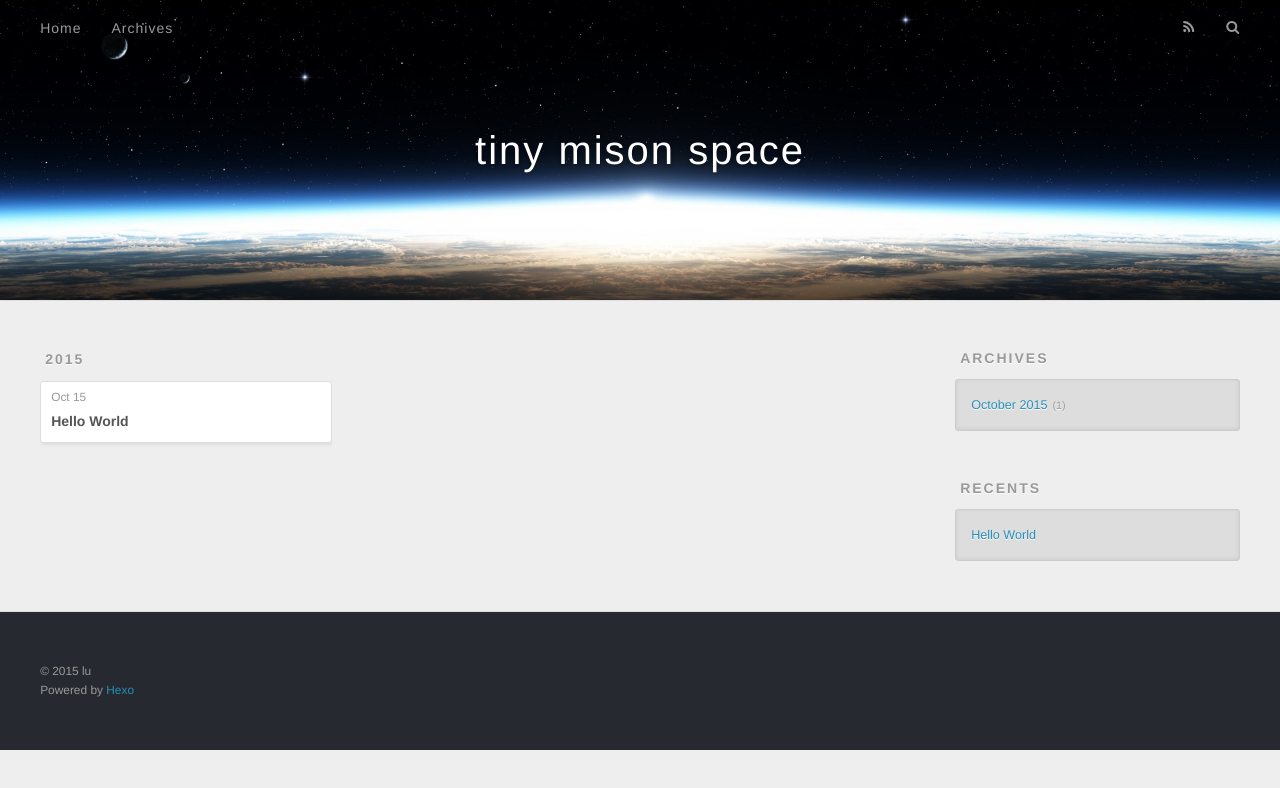
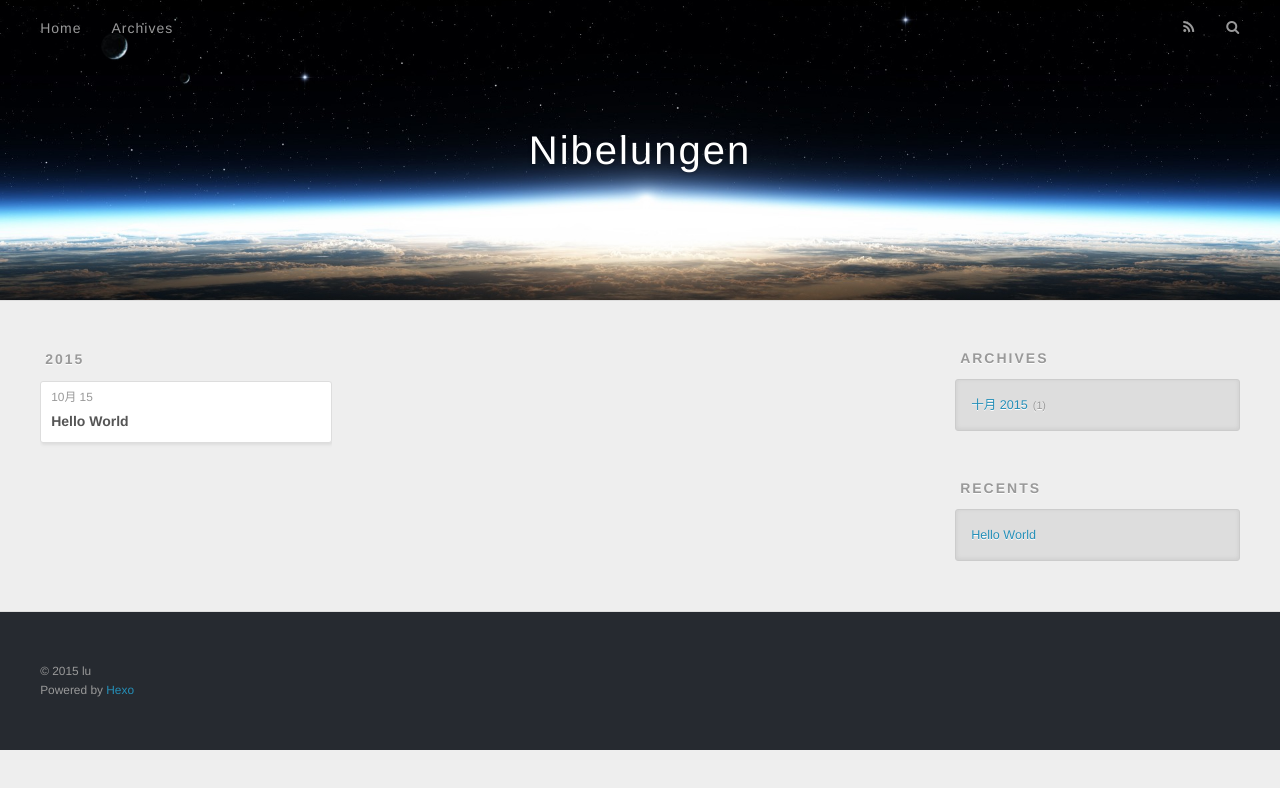
Before and after one commit to tinymison/tinymison.github.io, a plain HTML site: page archives/index.html in a window 1280 px wide. Drawn offline with nearby package versions, Linux system fonts and the light colour scheme.

Commit message:
Site updated: 2015-10-16 07:29:35

```diff
--- a/archives/index.html
+++ b/archives/index.html
@@ -3,19 +3,19 @@
 <head>
   <meta charset="utf-8">
 
-  <title>Archives | tiny mison space</title>
+  <title>Archives | Nibelungen</title>
   <meta name="viewport" content="width=device-width, initial-scale=1, maximum-scale=1">
   <meta name="description">
 <meta property="og:type" content="website">
-<meta property="og:title" content="tiny mison space">
+<meta property="og:title" content="Nibelungen">
 <meta property="og:url" content="git@github.com:tinymison/tinymison.github.io.git/archives/index.html">
-<meta property="og:site_name" content="tiny mison space">
+<meta property="og:site_name" content="Nibelungen">
 <meta property="og:description">
 <meta name="twitter:card" content="summary">
-<meta name="twitter:title" content="tiny mison space">
+<meta name="twitter:title" content="Nibelungen">
 <meta name="twitter:description">
 
-    <link rel="alternative" href="/atom.xml" title="tiny mison space" type="application/atom+xml">
+    <link rel="alternative" href="/atom.xml" title="Nibelungen" type="application/atom+xml">
 
 
     <link rel="icon" href="/favicon.png">
@@ -33,7 +33,7 @@
   <div id="header-outer" class="outer">
     <div id="header-title" class="inner">
       <h1 id="logo-wrap">
-        <a href="/" id="logo">tiny mison space</a>
+        <a href="/" id="logo">Nibelungen</a>
       </h1>
 
     </div>
@@ -76,7 +76,7 @@
   <div class="archive-article-inner">
     <header class="archive-article-header">
       <a href="/2015/10/15/hello-world/" class="archive-article-date">
-  <time datetime="2015-10-15T14:14:29.407Z" itemprop="datePublished">Oct 15</time>
+  <time datetime="2015-10-15T14:14:29.407Z" itemprop="datePublished">10月 15</time>
 </a>
 
 
@@ -106,7 +106,7 @@
   <div class="widget-wrap">
     <h3 class="widget-title">Archives</h3>
     <div class="widget">
-      <ul class="archive-list"><li class="archive-list-item"><a class="archive-list-link" href="/archives/2015/10/">October 2015</a><span class="archive-list-count">1</span></li></ul>
+      <ul class="archive-list"><li class="archive-list-item"><a class="archive-list-link" href="/archives/2015/10/">十月 2015</a><span class="archive-list-count">1</span></li></ul>
     </div>
   </div>
 
```
Also changed, not shown: 2015/10/15/hello-world/index.html (+6 -6 lines), archives/2015/10/index.html (+8 -8 lines), archives/2015/index.html (+8 -8 lines), index.html (+8 -8 lines).
